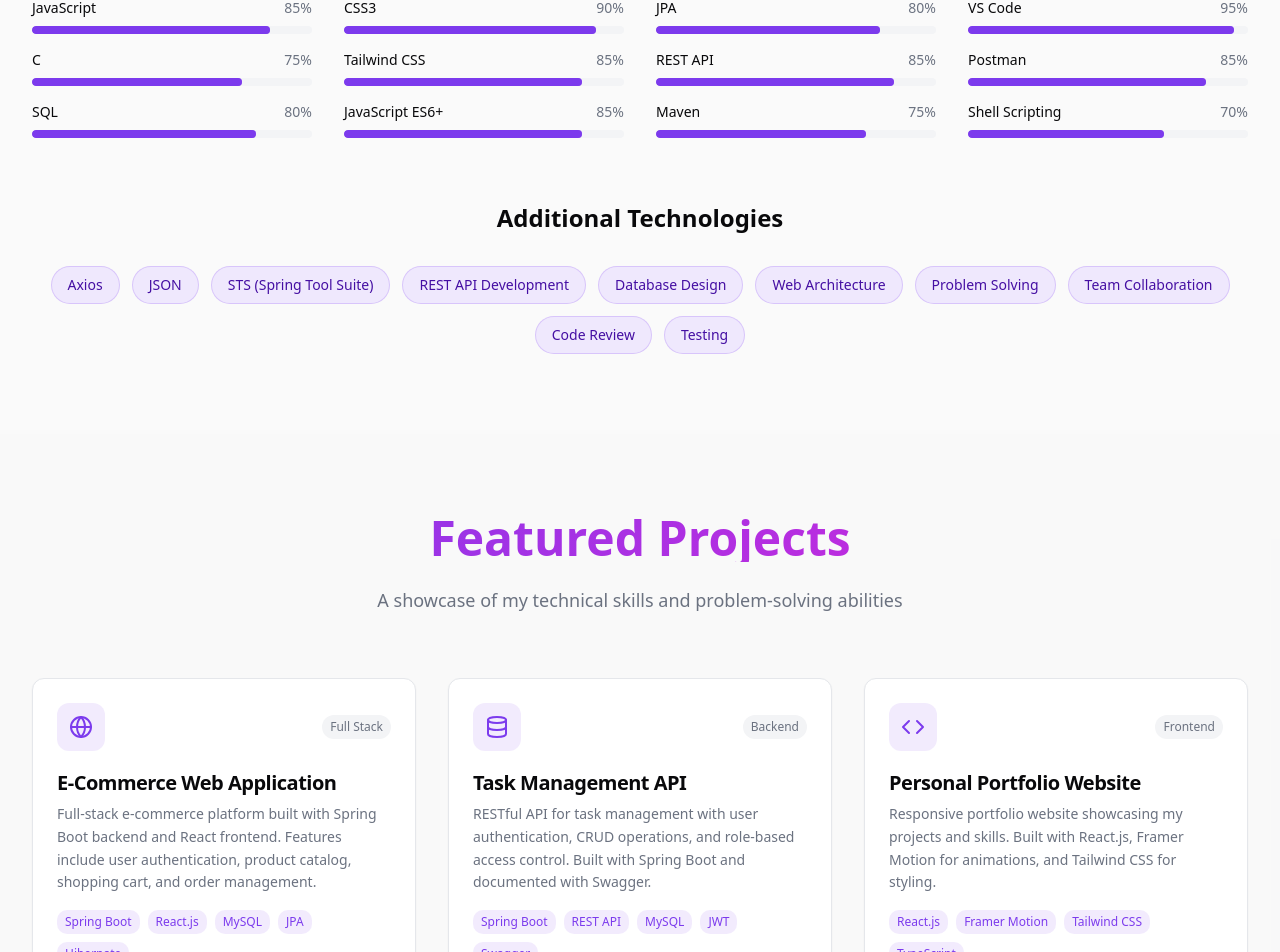
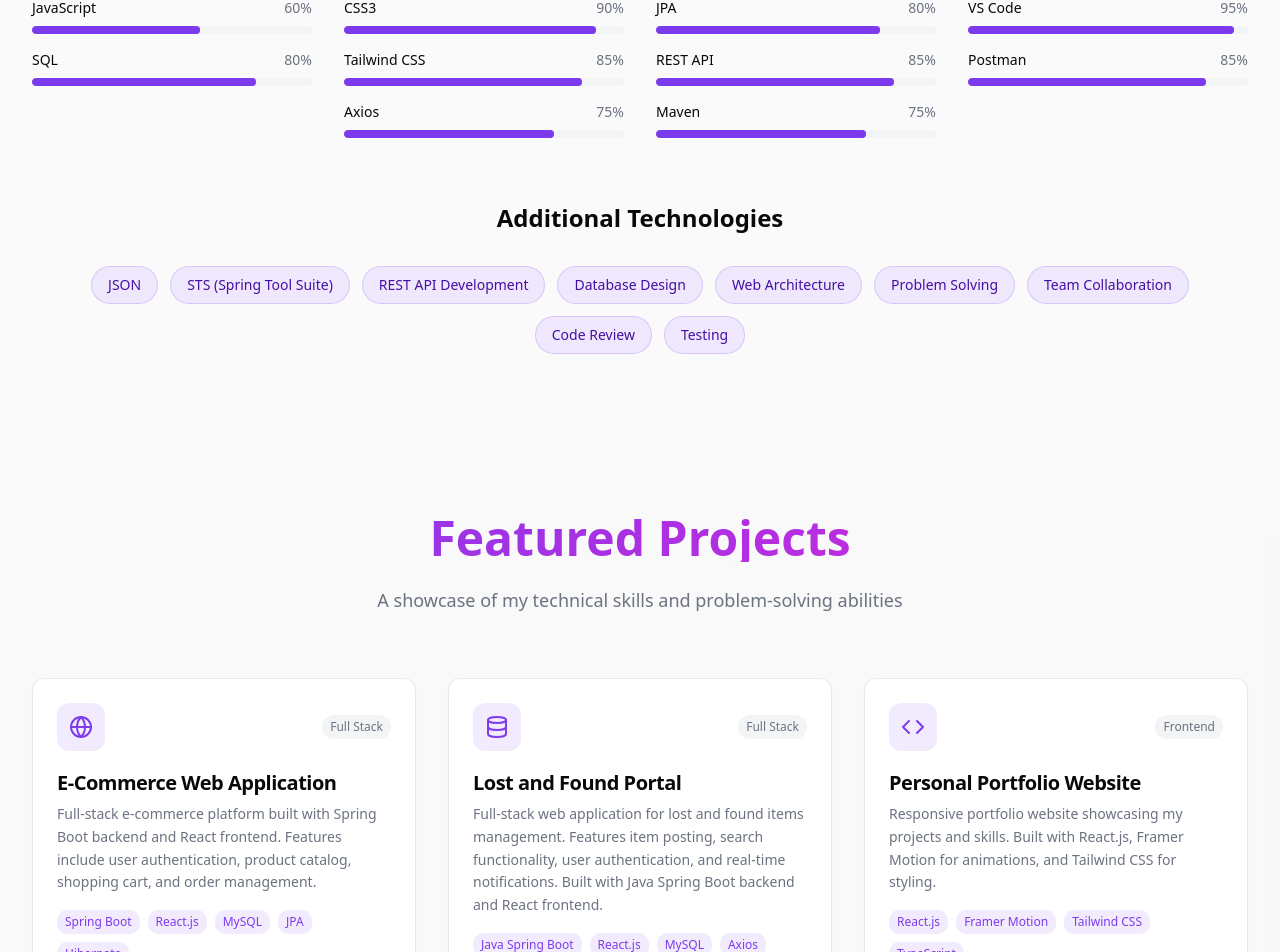
Before and after one commit to Luckwoon02/trailmapped-portfolio, a React (Vite) app: page / in a window 1280 px wide. Shown: the part 2256-3208 px from the top of the page. Built offline with nearby package versions, Linux system fonts and the light colour scheme.

Commit message:
Update projects and skills
Updated the featured projects to include a new "Lost and Found Portal" project. Modified the skills section to reflect updated proficiency levels for Java (60%), JavaScript (60%), React (80%), and HTML5 (80%). Removed C, ES6, and Shell Scripting from the skills list.

```diff
--- a/src/components/sections/Projects.tsx
+++ b/src/components/sections/Projects.tsx
@@ -21,13 +21,13 @@ export const Projects = () => {
       category: 'Full Stack'
     },
     {
-      title: 'Task Management API',
-      description: 'RESTful API for task management with user authentication, CRUD operations, and role-based access control. Built with Spring Boot and documented with Swagger.',
-      tech: ['Spring Boot', 'REST API', 'MySQL', 'JWT', 'Swagger'],
+      title: 'Lost and Found Portal',
+      description: 'Full-stack web application for lost and found items management. Features item posting, search functionality, user authentication, and real-time notifications. Built with Java Spring Boot backend and React frontend.',
+      tech: ['Java Spring Boot', 'React.js', 'MySQL', 'Axios', 'REST API'],
       liveUrl: '#',
       codeUrl: '#',
       icon: Database,
-      category: 'Backend'
+      category: 'Full Stack'
     },
     {
       title: 'Personal Portfolio Website',
--- a/src/components/sections/Skills.tsx
+++ b/src/components/sections/Skills.tsx
@@ -11,21 +11,20 @@ export const Skills = () => {
     {
       title: 'Programming Languages',
       skills: [
-        { name: 'Java', level: 90 },
+        { name: 'Java', level: 60 },
         { name: 'Python', level: 80 },
-        { name: 'JavaScript', level: 85 },
-        { name: 'C', level: 75 },
+        { name: 'JavaScript', level: 60 },
         { name: 'SQL', level: 80 },
       ]
     },
     {
       title: 'Frontend Development',
       skills: [
-        { name: 'React.js', level: 85 },
-        { name: 'HTML5', level: 95 },
+        { name: 'React.js', level: 80 },
+        { name: 'HTML5', level: 80 },
         { name: 'CSS3', level: 90 },
         { name: 'Tailwind CSS', level: 85 },
-        { name: 'JavaScript ES6+', level: 85 },
+        { name: 'Axios', level: 75 },
       ]
     },
     {
@@ -45,7 +44,6 @@ export const Skills = () => {
         { name: 'Git & GitHub', level: 90 },
         { name: 'VS Code', level: 95 },
         { name: 'Postman', level: 85 },
-        { name: 'Shell Scripting', level: 70 },
       ]
     }
   ];
@@ -160,7 +158,7 @@ export const Skills = () => {
 
           <div className="flex flex-wrap justify-center gap-3">
             {[
-              'Axios', 'JSON', 'STS (Spring Tool Suite)', 'REST API Development',
+              'JSON', 'STS (Spring Tool Suite)', 'REST API Development',
               'Database Design', 'Web Architecture', 'Problem Solving',
               'Team Collaboration', 'Code Review', 'Testing'
             ].map((tech, index) => (
```
